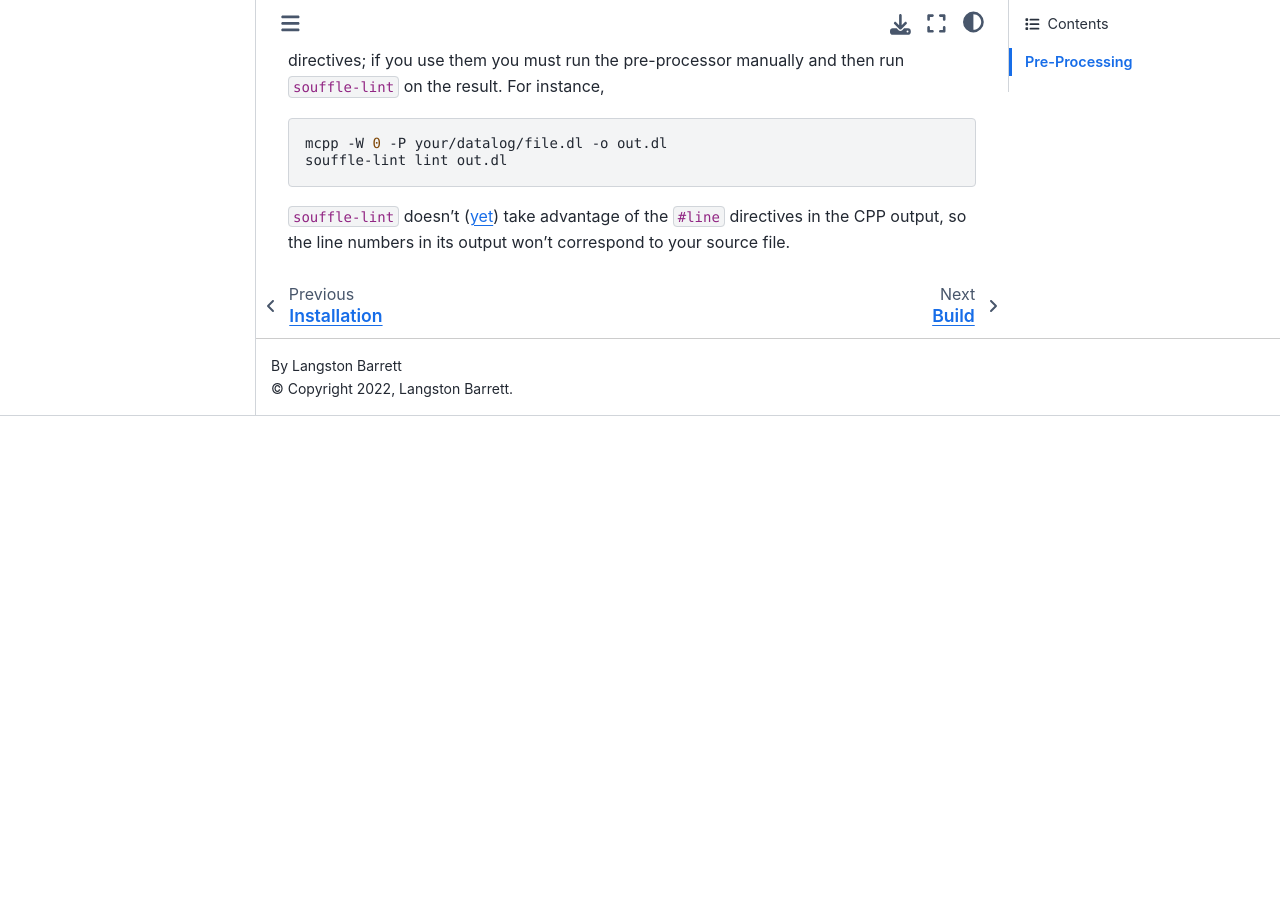
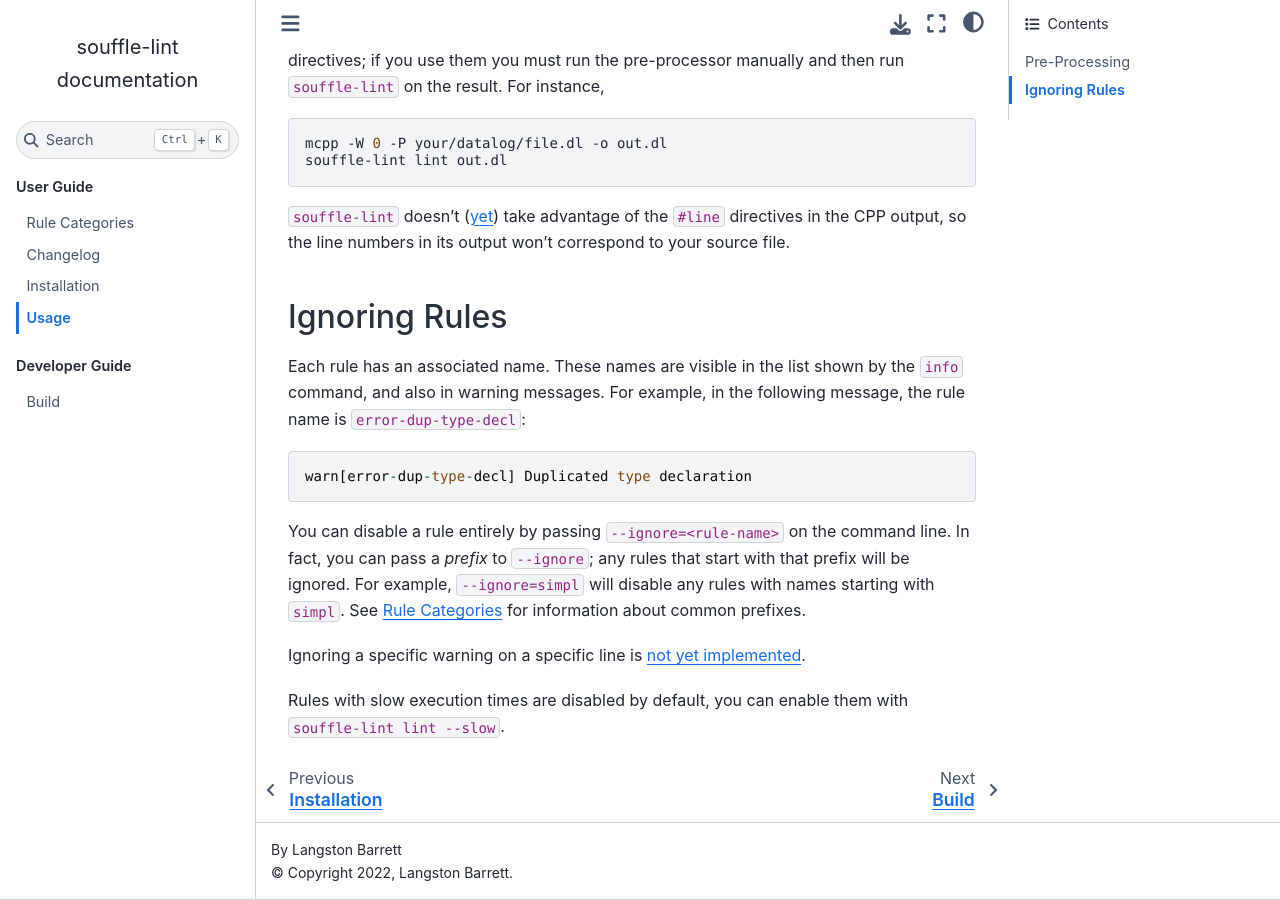
Before and after one commit to langston-barrett/souffle-lint, a Sphinx documentation site: the page built from doc/usage.rst, in a window 1280 px wide and 900 px high, scrolled down 571 px. Built offline with Sphinx 7.4.7 and the Sphinx Book theme 1.1.4, drawn with Linux system fonts in a browser that asks for light colours; before the commit the page ends 987 px from its top, so only the background shows below that.

Commit message:
doc: Categories, more usage

```diff
--- a/doc/index.rst
+++ b/doc/index.rst
@@ -11,6 +11,7 @@
    :hidden:
    :caption: User Guide
 
+   categories
    changelog
    install
    usage
--- a/doc/usage.rst
+++ b/doc/usage.rst
@@ -40,3 +40,35 @@
 to your source file.
 
 .. _17: https://github.com/langston-barrett/souffle-lint/issues/17
+
+Ignoring Rules
+==============
+
+Each rule has an associated name. These names are visible in the list shown by
+the ``info`` command, and also in warning messages. For example, in the
+following message, the rule name is ``error-dup-type-decl``:
+
+::
+
+   warn[error-dup-type-decl] Duplicated type declaration
+
+You can disable a rule entirely by passing ``--ignore=<rule-name>`` on the
+command line. In fact, you can pass a *prefix* to ``--ignore``; any rules that
+start with that prefix will be ignored. For example, ``--ignore=simpl`` will
+disable any rules with names starting with ``simpl``. See :doc:`categories` for
+information about common prefixes.
+
+Ignoring a specific warning on a specific line is `not yet implemented
+<https://github.com/langston-barrett/souffle-lint/issues/5>`_.
+
+..
+   You can ignore a warning for a specific line by by placing a comment of the
+   form `ignore[<warning-name>]` on the line before, e.g.,
+
+   .. code-block:: bash
+
+      // ignore[simpl-binop-id]
+      one(0 + 1).
+
+Rules with slow execution times are disabled by default, you can enable them
+with ``souffle-lint lint --slow``.
```
Also changed, not shown: doc/categories.rst (added, +18 -0 lines).
